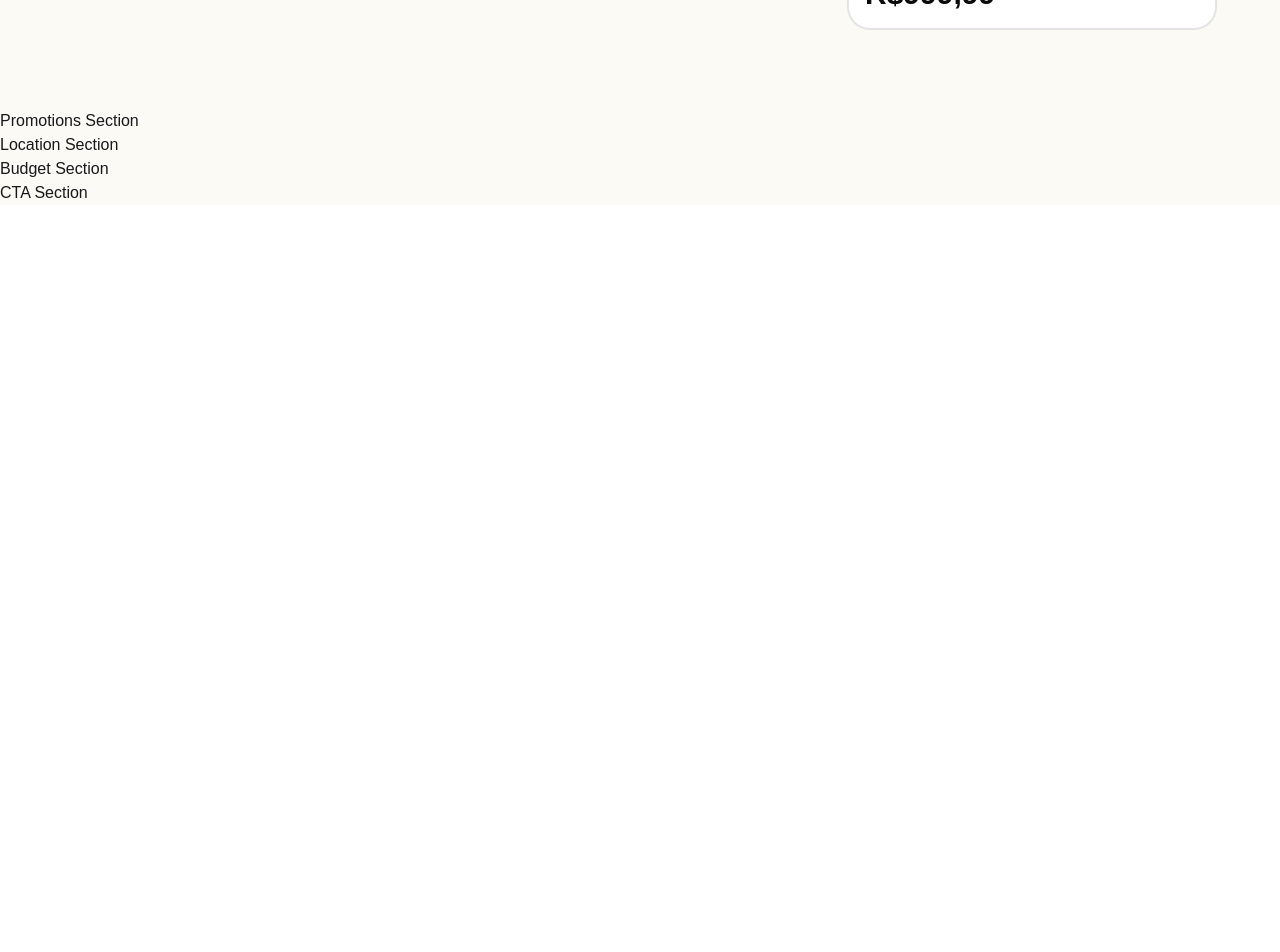
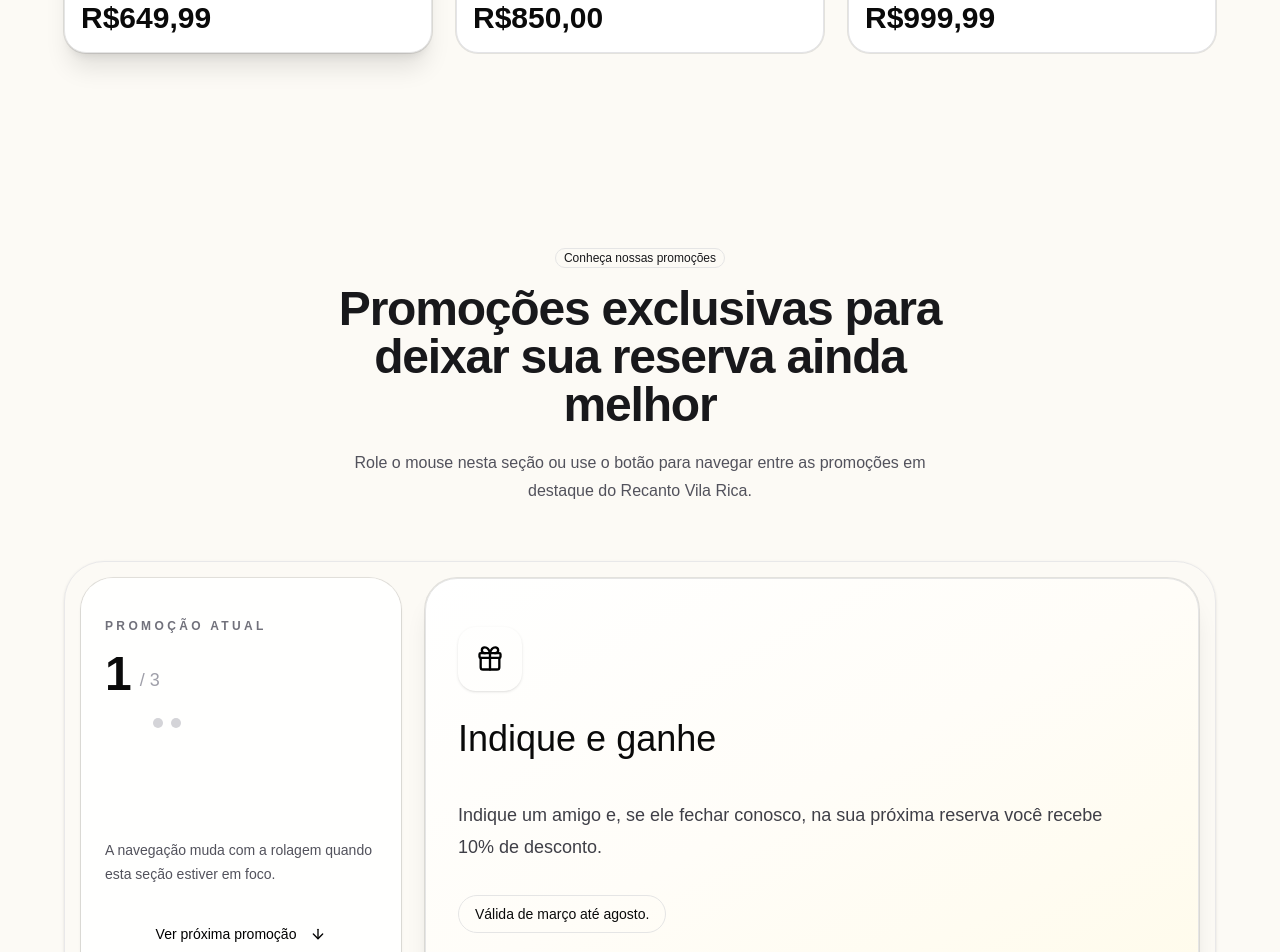
Before and after one commit to mateus-vitor-ferreira-dev/recanto-vila-rica-landing-page, a React (Vite) app: page / in a window 1280 px wide. Shown: the part 1220-2172 px from the top of the page. Before the commit the page ends 1425 px from the top, so only its background shows below. Built offline with nearby package versions, Linux system fonts and the light colour scheme.

Commit message:
feat: improve promotions section with vertical carousel and layout refinement

```diff
--- a/src/components/sections/PricingSection.tsx
+++ b/src/components/sections/PricingSection.tsx
@@ -8,6 +8,7 @@ export default function PricingSection() {
     {
       date: "Seg-qui",
       name: "Promocional",
+      tagline: "Aproveite nossa promoção",
       highlight: true,
       price: "R$649,99",
       extras: ["5h de festa", "Área kids com monitor incluso"],
@@ -15,12 +16,14 @@ export default function PricingSection() {
     {
       date: "Sex-dom e feriados",
       name: "Essencial",
-      price: "R$849,99",
+      tagline: "Garanta sua data",
+      price: "R$850,00",
       extras: ["4h de festa", "Área kids com monitor INCLUSO"],
     },
     {
       date: "Sex-dom e feriados",
       name: "Completo",
+      tagline: "Experiência mais completa",
       price: "R$999,99",
       extras: [
         "4h de festa",
@@ -33,30 +36,31 @@ export default function PricingSection() {
 
   return (
     <section className="px-6 py-20">
-      <div className="max-w-6xl mx-auto text-center">
-        <h2 className="text-3xl md:text-4xl font-bold">Planos e valores</h2>
-
+      <div className="mx-auto max-w-6xl text-center">
+        <h2 className="text-3xl font-bold md:text-4xl">Planos e valores</h2>
         <p className="mt-4 text-zinc-600 dark:text-zinc-400">
           Escolha a melhor opção para sua celebração
         </p>
       </div>
 
-      <div className="mt-12 grid gap-6 md:grid-cols-3 max-w-6xl mx-auto">
+      <div className="mx-auto mt-12 grid max-w-6xl gap-6 md:grid-cols-3">
         {plans.map((plan) => (
           <motion.div
             key={plan.name}
             whileHover={{ y: -6 }}
             transition={{ duration: 0.2 }}
+            className="h-full"
           >
             <Card
-              className={`rounded-3xl border transition ${
+              className={`h-full rounded-3xl border transition ${
                 plan.highlight
                   ? "border-gold shadow-xl"
                   : "border-zinc-200 dark:border-zinc-800"
               }`}
             >
+              <div className="flex h-full flex-col">
                 <CardHeader>
-                <div className="flex justify-between items-center">
+                  <div className="flex items-center justify-between">
                     <span className="text-sm text-zinc-500">{plan.date}</span>
 
                     {plan.highlight && (
@@ -65,9 +69,13 @@ export default function PricingSection() {
                   </div>
 
                   <CardTitle className="mt-4 text-2xl">{plan.name}</CardTitle>
+
+                  <p className="mt-2 text-sm font-medium text-gold">
+                    {plan.tagline}
+                  </p>
                 </CardHeader>
 
-              <CardContent>
+                <CardContent className="flex h-full flex-col">
                   <div className="space-y-3">
                     {plan.extras.map((extra) => {
                       const isPool = extra.includes("Piscina");
@@ -81,11 +89,11 @@ export default function PricingSection() {
                           }`}
                         >
                           {isPool ? (
-                          <Waves className="w-4 h-4 text-gold" />
+                            <Waves className="h-4 w-4 text-gold" />
                           ) : isExtension ? (
-                          <Clock className="w-4 h-4 text-gold" />
+                            <Clock className="h-4 w-4 text-gold" />
                           ) : (
-                          <Check className="w-4 h-4 text-green-600" />
+                            <Check className="h-4 w-4 text-green-600" />
                           )}
                           {extra}
                         </div>
@@ -93,10 +101,11 @@ export default function PricingSection() {
                     })}
                   </div>
 
-                <div className="mt-6">
+                  <div className="mt-auto pt-8">
                     <p className="text-3xl font-bold">{plan.price}</p>
                   </div>
                 </CardContent>
+              </div>
             </Card>
           </motion.div>
         ))}
--- a/src/components/sections/PromotionsSection.tsx
+++ b/src/components/sections/PromotionsSection.tsx
@@ -1,3 +1,197 @@
+import { AnimatePresence, motion } from "framer-motion";
+import { ArrowDown, Gift, Sparkles, Trophy } from "lucide-react";
+import { useEffect, useMemo, useRef, useState } from "react";
+
+import { Badge } from "@/components/ui/badge";
+import { Button } from "@/components/ui/button";
+import { Card, CardContent, CardHeader, CardTitle } from "@/components/ui/card";
+
+const promotions = [
+  {
+    id: 1,
+    icon: Gift,
+    title: "Indique e ganhe",
+    description:
+      "Indique um amigo e, se ele fechar conosco, na sua próxima reserva você recebe 10% de desconto.",
+    validity: "Válida de março até agosto.",
+  },
+  {
+    id: 2,
+    icon: Trophy,
+    title: "Sorteio VIP",
+    description:
+      "Ao fazer uma reserva, você participa do sorteio de outra reserva em data determinada.",
+    validity: "Válida de agosto até dezembro.",
+  },
+  {
+    id: 3,
+    icon: Sparkles,
+    title: "Sempre aqui",
+    description:
+      "Se você alugar o nosso espaço mais de uma vez no ano, receberá 10% de desconto.",
+    validity: "Válido o ano todo.",
+  },
+];
+
 export default function PromotionsSection() {
-  return <section>Promotions Section</section>;
+  const [currentIndex, setCurrentIndex] = useState(0);
+  const sectionRef = useRef<HTMLElement | null>(null);
+  const isThrottledRef = useRef(false);
+
+  const currentPromotion = useMemo(
+    () => promotions[currentIndex],
+    [currentIndex],
+  );
+
+  const goToNext = () => {
+    setCurrentIndex((prev) => (prev + 1) % promotions.length);
+  };
+
+  const goToPrevious = () => {
+    setCurrentIndex(
+      (prev) => (prev - 1 + promotions.length) % promotions.length,
+    );
+  };
+
+  useEffect(() => {
+    const element = sectionRef.current;
+    if (!element) return;
+
+    const handleWheel = (event: WheelEvent) => {
+      const rect = element.getBoundingClientRect();
+      const isVisible =
+        rect.top < window.innerHeight * 0.8 &&
+        rect.bottom > window.innerHeight * 0.2;
+
+      if (!isVisible || isThrottledRef.current) return;
+
+      isThrottledRef.current = true;
+
+      if (event.deltaY > 0) {
+        goToNext();
+      } else if (event.deltaY < 0) {
+        goToPrevious();
+      }
+
+      window.setTimeout(() => {
+        isThrottledRef.current = false;
+      }, 700);
+    };
+
+    window.addEventListener("wheel", handleWheel, { passive: true });
+
+    return () => {
+      window.removeEventListener("wheel", handleWheel);
+    };
+  }, []);
+
+  const Icon = currentPromotion.icon;
+
+  return (
+    <section ref={sectionRef} className="px-6 py-20 md:py-28" id="promotions">
+      <div className="mx-auto max-w-6xl">
+        <div className="mx-auto max-w-2xl text-center">
+          <Badge className="border-gold/30 bg-gold/10 text-gold hover:bg-gold/10">
+            Conheça nossas promoções
+          </Badge>
+
+          <h2 className="mt-4 text-3xl font-bold tracking-tight md:text-5xl">
+            Promoções exclusivas para deixar sua reserva ainda melhor
+          </h2>
+
+          <p className="mx-auto mt-5 max-w-xl text-base leading-7 text-zinc-600 dark:text-zinc-400">
+            Role o mouse nesta seção ou use o botão para navegar entre as
+            promoções em destaque do Recanto Vila Rica.
+          </p>
+        </div>
+
+        <div className="mt-14 rounded-[2.5rem] border border-zinc-200/80 p-4 shadow-sm dark:border-zinc-800">
+          <div className="grid items-stretch gap-6 lg:grid-cols-[320px_1fr]">
+            <Card className="h-full rounded-[2rem] border-zinc-200 bg-white/90 shadow-sm dark:border-zinc-800 dark:bg-zinc-900/80">
+              <CardContent className="flex h-full flex-col p-6">
+                <p className="text-xs font-semibold uppercase tracking-[0.28em] text-zinc-500">
+                  Promoção atual
+                </p>
+
+                <div className="mt-4 flex items-end gap-2">
+                  <span className="text-5xl font-bold text-gold">
+                    {currentIndex + 1}
+                  </span>
+                  <span className="pb-1 text-lg text-zinc-400">
+                    / {promotions.length}
+                  </span>
+                </div>
+
+                <div className="mt-5 flex gap-2">
+                  {promotions.map((promotion, index) => (
+                    <button
+                      key={promotion.id}
+                      type="button"
+                      aria-label={`Ir para promoção ${index + 1}`}
+                      onClick={() => setCurrentIndex(index)}
+                      className={`h-2.5 rounded-full transition-all ${
+                        currentIndex === index
+                          ? "w-10 bg-gold"
+                          : "w-2.5 bg-zinc-300 dark:bg-zinc-700"
+                      }`}
+                    />
+                  ))}
+                </div>
+
+                <div className="mt-auto">
+                  <p className="mt-6 text-sm leading-6 text-zinc-600 dark:text-zinc-400">
+                    A navegação muda com a rolagem quando esta seção estiver em
+                    foco.
+                  </p>
+
+                  <Button
+                    onClick={goToNext}
+                    className="mt-6 h-12 w-full rounded-full bg-gold text-black hover:bg-goldLight"
+                  >
+                    Ver próxima promoção
+                    <ArrowDown className="ml-2 h-4 w-4" />
+                  </Button>
+                </div>
+              </CardContent>
+            </Card>
+
+            <div className="relative min-h-90 md:min-h-105">
+              <AnimatePresence mode="wait">
+                <motion.div
+                  key={currentPromotion.id}
+                  initial={{ opacity: 0, y: 80, scale: 0.98 }}
+                  animate={{ opacity: 1, y: 0, scale: 1 }}
+                  exit={{ opacity: 0, y: -80, scale: 0.98 }}
+                  transition={{ duration: 0.45, ease: "easeInOut" }}
+                  className="h-full"
+                >
+                  <Card className="h-full rounded-[2rem] border border-gold/20 bg-linear-to-br from-white via-[#fffdf8] to-amber-50 shadow-xl dark:border-zinc-800 dark:from-zinc-900 dark:via-zinc-900 dark:to-zinc-950">
+                    <CardHeader className="p-8 pb-4">
+                      <div className="flex h-16 w-16 items-center justify-center rounded-2xl bg-gold text-black shadow-sm">
+                        <Icon className="h-7 w-7" />
+                      </div>
+
+                      <CardTitle className="mt-6 text-3xl md:text-4xl">
+                        {currentPromotion.title}
+                      </CardTitle>
+                    </CardHeader>
+
+                    <CardContent className="px-8 pb-8 pt-2">
+                      <p className="max-w-2xl text-base leading-8 text-zinc-700 dark:text-zinc-300 md:text-lg">
+                        {currentPromotion.description}
+                      </p>
+
+                      <div className="mt-8 inline-flex rounded-full border border-gold/30 bg-gold/10 px-4 py-2 text-sm font-medium text-gold">
+                        {currentPromotion.validity}
+                      </div>
+                    </CardContent>
+                  </Card>
+                </motion.div>
+              </AnimatePresence>
+            </div>
+          </div>
+        </div>
+      </div>
+    </section>
+  );
 }
```
Lines whose indentation alone changed are shown as unchanged.
